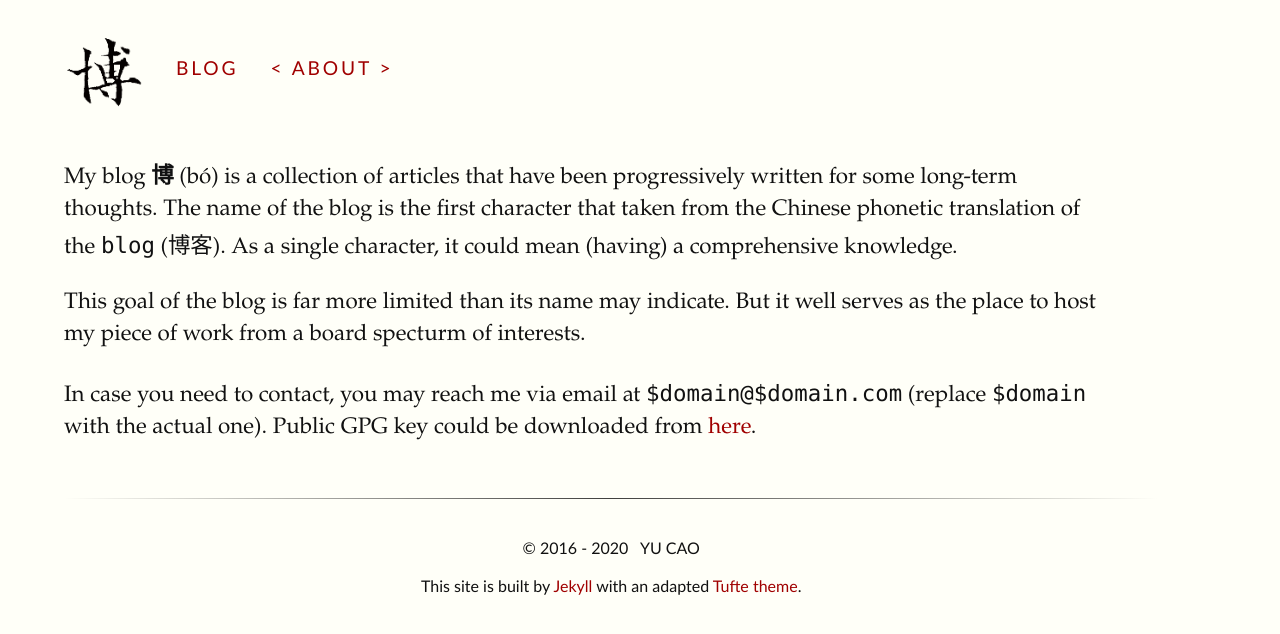
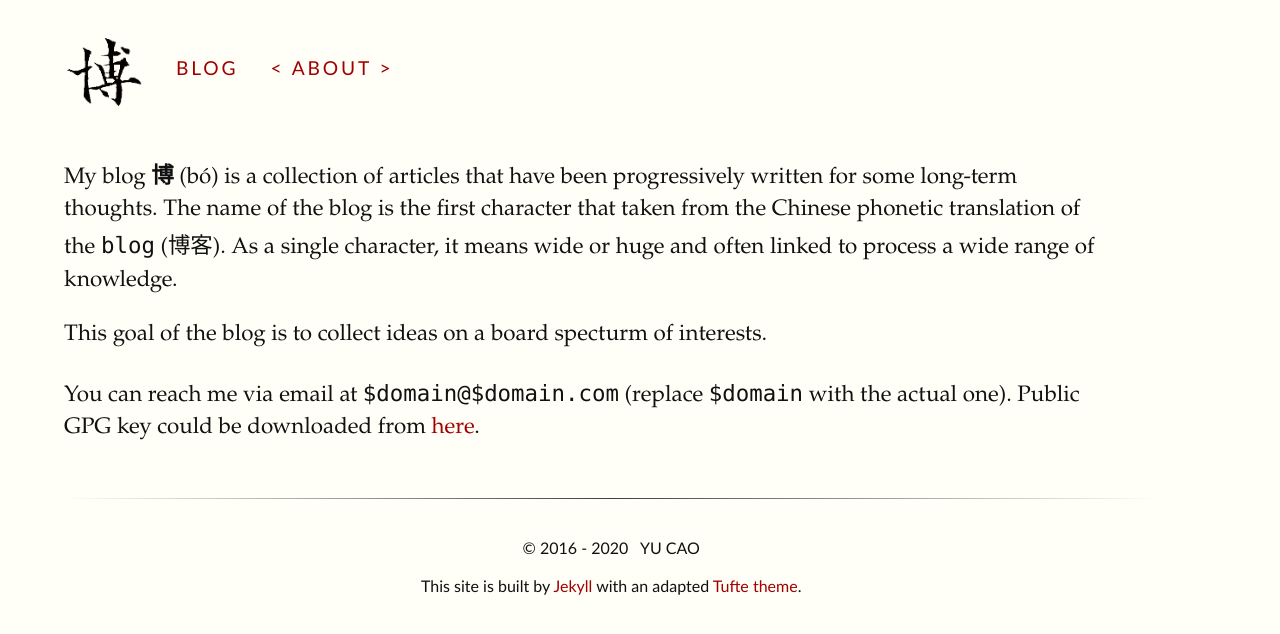
Before and after one commit to tsaoyu/blog, a Jekyll site: the page built from about/index.md, in a window 1280 px wide. Shown: the top 634 px of the page. Built offline with Jekyll 4.4.1, drawn with Linux system fonts in a browser that asks for light colours.

Commit message:
Update about

```diff
--- a/about/index.md
+++ b/about/index.md
@@ -4,11 +4,10 @@ title: About
 ---
 
 My blog **博**  (bó) is a collection of articles that have been progressively written for some long-term thoughts.
-The name of the blog is the first character that taken from the Chinese phonetic translation of the `blog` (博客). As a single character, it could mean
-(having) a comprehensive knowledge.
+The name of the blog is the first character that taken from the Chinese phonetic translation of the `blog` (博客). As a single character, it means wide or huge and often linked to process a wide range of knowledge.
 
-This goal of the blog is far more limited than its name may indicate. But it well serves as the place to host my piece of work from a board specturm of interests.
+This goal of the blog is to collect ideas on a board specturm of interests.
 
-In case you need to contact, you may reach me via email at `$domain@$domain.com` (replace `$domain` with the actual one). Public GPG key could be downloaded from [here][1].
+You can reach me via email at `$domain@$domain.com` (replace `$domain` with the actual one). Public GPG key could be downloaded from [here][1].
 
-[1]:{{site.url}}/assets/Yu Cao (9D18D88E) – Public.asc
+[1]:{{site.url}}/assets/Publickey.asc
```
